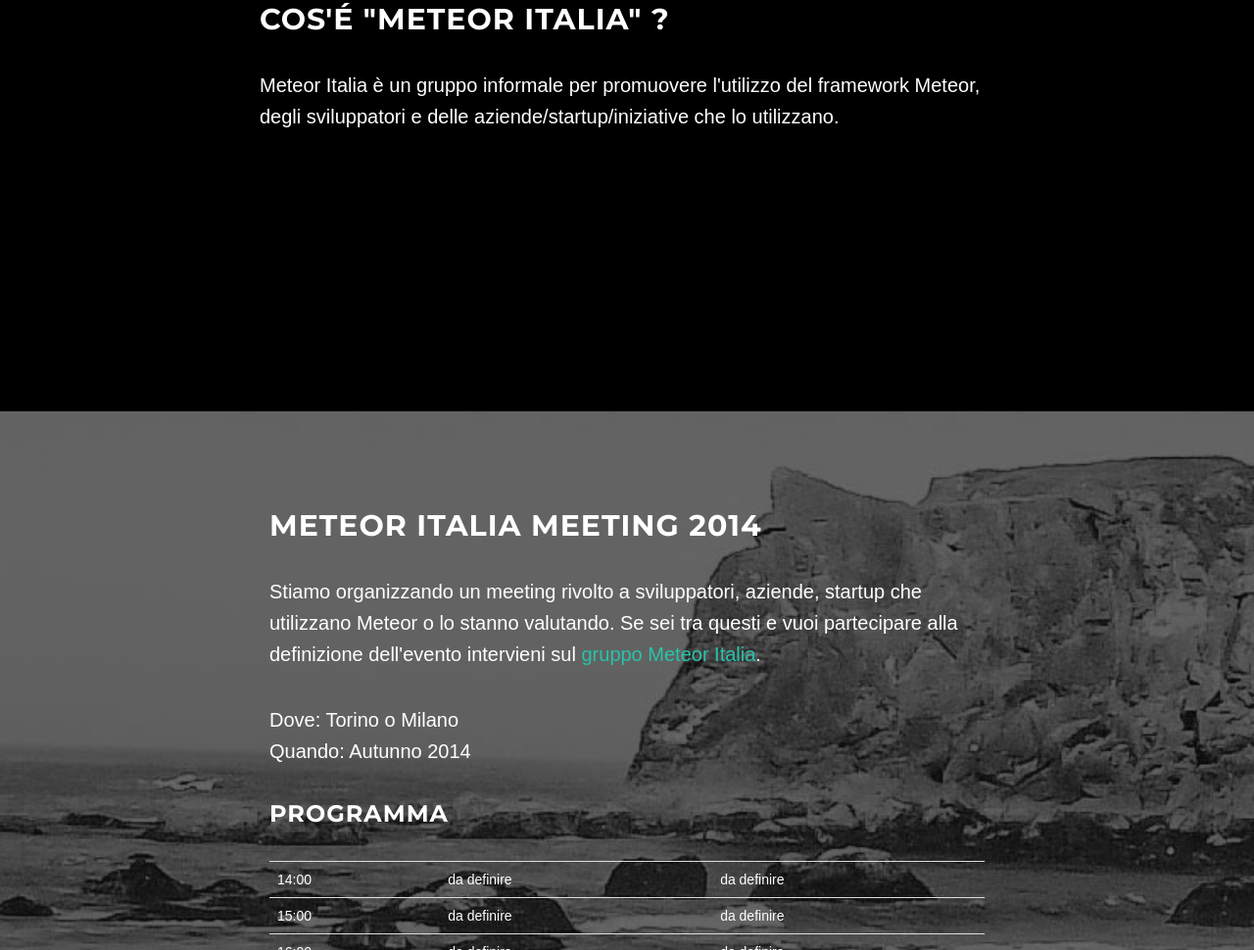
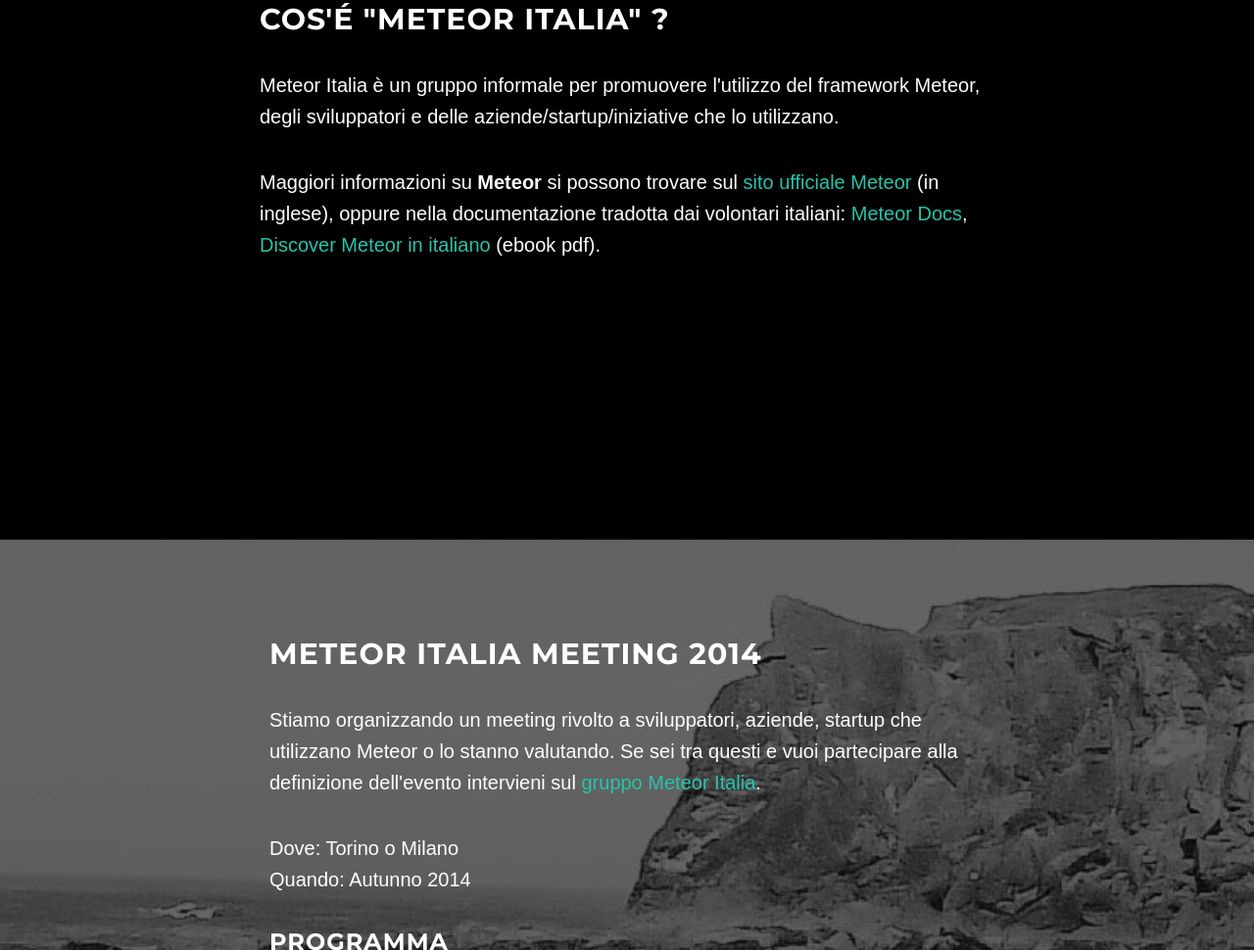
Before and after one commit to meteor-italia/meteor-italia.github.io, a plain HTML site: page index.html in a window 1280 px wide. Shown: the part 1047-2017 px from the top of the page at 98% size. Drawn offline with nearby package versions, Linux system fonts and the light colour scheme; some packages are replaced by stand-ins of ours; a web font is replaced by a local one.

Commit message:
+ docs ita

```diff
--- a/index.html
+++ b/index.html
@@ -81,6 +81,7 @@
             <div class="col-lg-8 col-lg-offset-2">
                 <h2>Cos'é "Meteor Italia" ?</h2>
                 <p>Meteor Italia è un gruppo informale per promuovere l'utilizzo del framework Meteor, degli sviluppatori e delle aziende/startup/iniziative che lo utilizzano.</p>
+                <p>Maggiori informazioni su <strong>Meteor</strong> si possono trovare sul <a href="http://meteor.com">sito ufficiale Meteor</a> (in inglese), oppure nella  documentazione tradotta dai volontari italiani: <a href="http://it-docs.meteor.com">Meteor Docs</a>, <a href="http://it.discovermeteor.com">Discover Meteor in italiano</a> (ebook pdf).</p>
             </div>
         </div>
     </section>
```
